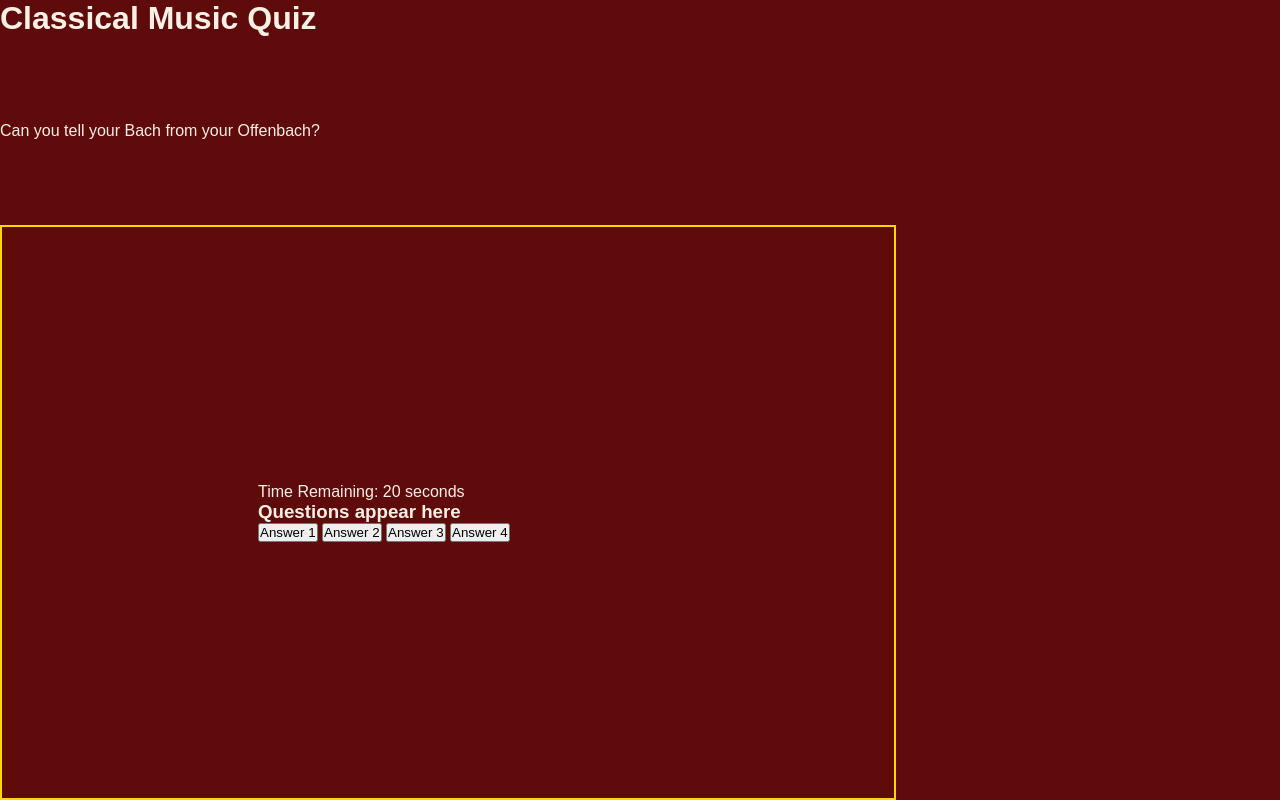
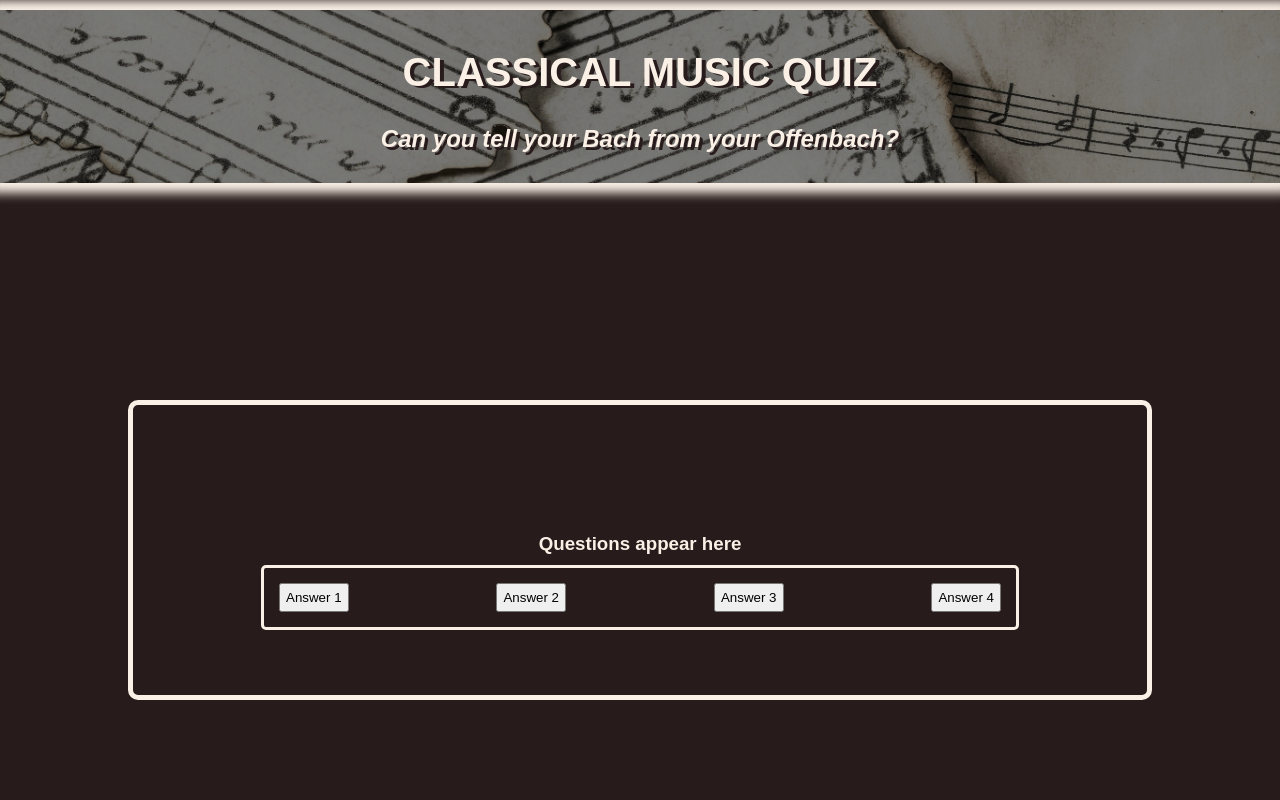
Before and after one commit to niallpcarroll/classical-music-quiz, a plain HTML site: page index.html in a window 1280 px wide. Drawn offline with Linux system fonts and the light colour scheme; a web font is replaced by a local one.

Commit message:
Add styling to header and div elements in index.html

```diff
--- a/assets/css/style.css
+++ b/assets/css/style.css
@@ -8,37 +8,92 @@
 }
 
 body {
+    padding: 0;
+    margin: 0;
     min-height: 100vh;
     display: flex;
+    /*justify-content: center;*/
+    align-items: center;
     flex-direction: column;
     /* Generic project styles */
-    background-color: #600b0b;
-    color: 	#FAF0E6;
+
+    background-color: #281b1b;
+    color: #FAF0E6;
     font-family: "Radio Canada", sans-serif;
 }
 
 /* Header */
 header {
-    background-color: #600b0b;
     color: 5B0707;
-    padding: 0 1rem;
-    position: fixed;
+    margin: 10px;
+    margin-left: 25px;
+    margin-right: 25px;
+    padding: 20px;
+    position: sticky;
     z-index: 99;
     width: 100%;
-    box-shadow: 0 3px 3px #fffafa;
-    display: flex;
-    justify-content: space-between;
-    align-items: baseline;
+    box-shadow: 0 0 10px 10px #faf0e6;
+    display: inline-block;
+    justify-content: center;
+    align-items: center;
+    max-height: 40%;
+
 }
 
-header a {
-    text-decoration: none;
-    color: inherit;
+.header-image {
+    background-image: linear-gradient(rgba(0, 0, 0, 0.5), rgba(0, 0, 0, 0.5)), url(/assets/images/manuscript_background.jpg);
+    max-height: 25%;
+    background-position: center;
+    background-repeat: no-repeat;
+    background-size: cover;
+    position: relative;
 }
 
-.outer-container {
-    border: 2px solid gold;
-    width: 70%;
+h1 {
+    text-decoration: none;
+    /*color: inherit;*/
+    color: #faf0e6;
+    text-align: center;
+    padding: 20px;
+    font-size: 250%;
+    text-transform: uppercase;
+    font-weight: 900;
+    text-shadow: 4px 2px #281b1b;
+}
+
+p {
+    text-align: center;
+    padding: 10px;
+    color: #faf0e6;
+    font-size: 150%;
+    font-weight: 600;
+    font-style: italic;
+    text-shadow: 3px 3px #281b1b;
+}
+
+.container {
+    border: 5px solid #faf0e6;
+    width: 80%;
     left: 15%;
-    padding: 20%;
+    padding: 10%;
+    margin-bottom: 100px;
+    height: 300px;
+    border-radius: 10px;
 }
+
+h3 {
+    text-align: center;
+}
+
+.btn {
+    padding: 5px;
+
+}
+
+.btn-grid {
+    padding: 15px;
+    border: 3px solid #faf0e6;
+    border-radius: 5px;
+    margin-top: 10px;
+    display: flex;
+    columns: 2;
--- a/index.html
+++ b/index.html
@@ -5,6 +5,7 @@
     <meta charset="UTF-8">
     <meta name="viewport" content="width=device-width, initial-scale=1.0">
     <link rel="stylesheet" href="assets/css/style.css">
+    <script defer src="assets/js/script.js"></script>
     <!-- Title -->
     <title>Classical Music Quiz</title>
     <!-- Favicon -->
@@ -13,28 +14,28 @@
 
 <body>
 
-    <head>
+    <header class="header-image">
         <h1>Classical Music Quiz</h1>
         <p>Can you tell your Bach from your Offenbach?</p>
-    </head>
+    </header>
 
-   <div class="outer-container">
-    <div id="quiz">
-        <div id="timer">Time Remaining: <span id="time-value">20</span> seconds</div>
-        <h3 id="question-text">Questions appear here</h3>
-        <div id="answer-buttons" class="answer-buttons">
-            <button class="answer" data-index="0">Answer 1</button>
-            <button class="answer" data-index="1">Answer 2</button>
-            <button class="answer" data-index="2">Answer 3</button>
-            <button class="answer" data-index="3">Answer 4</button>
+    <div class="container">
+        <div id="quiz" class="hide">
+            <div id= "question" class="question-div">
+                <h3 id="question-text">Questions appear here</h3>
+            </div>
+            <div id="answer-buttons" class="btn-grid">
+                <button class="btn" data-index="0">Answer 1</button>
+                <button class="btn" data-index="1">Answer 2</button>
+                <button class="btn" data-index="2">Answer 3</button>
+                <button class="btn" data-index="3">Answer 4</button>
+            </div>
+        </div>
 
-        </div>
+
     </div>
 
-
-   </div>
-    <script src="assets/js/script.js"></script>
-</div>
+    </div>
 </body>
 
 </html>
```
Also changed, not shown: assets/images/manuscript_background.jpg (added), assets/images/violin-background.jpg (added).
